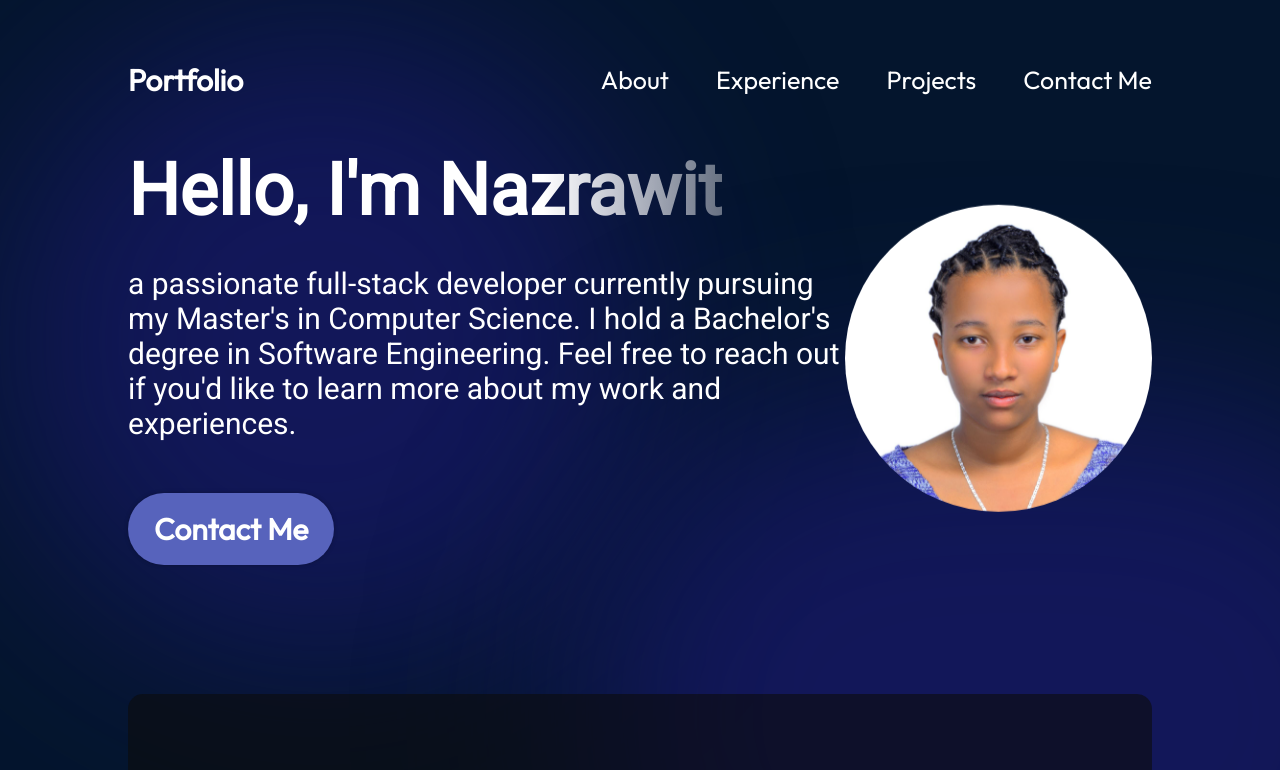
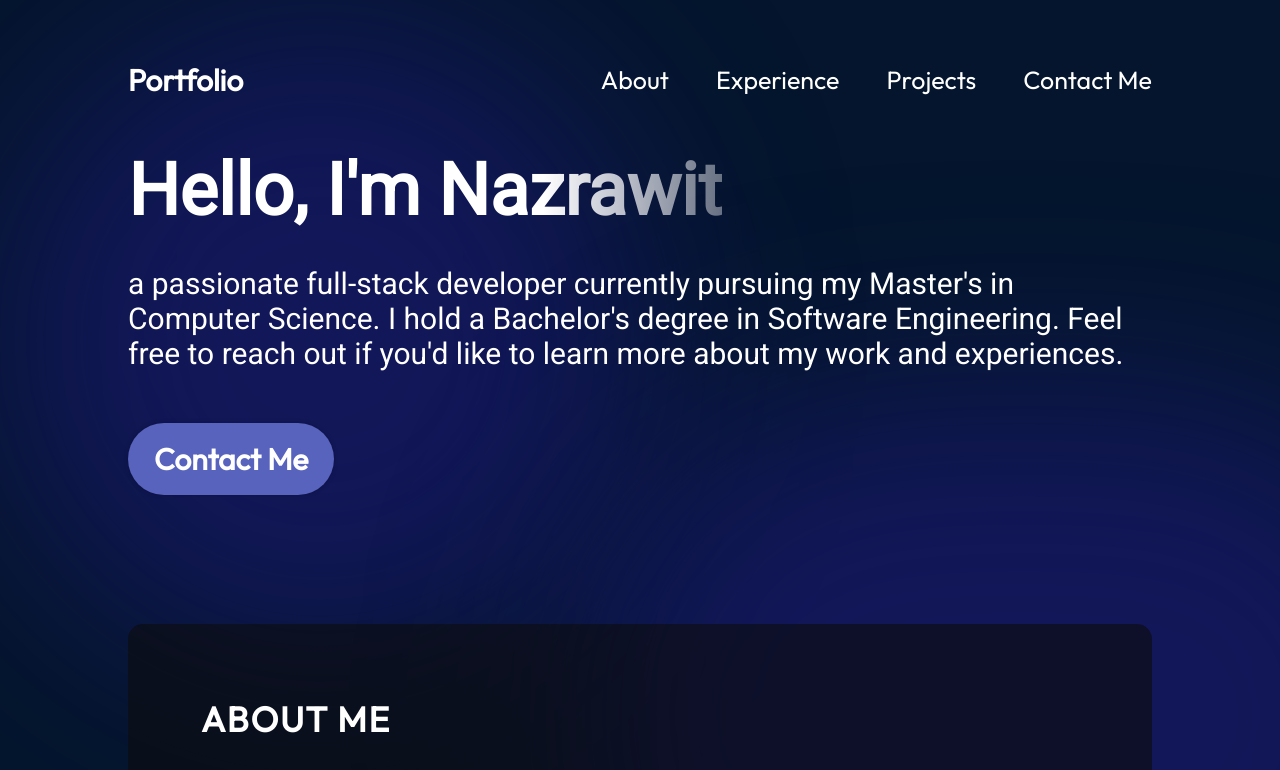
Before and after one commit to NazrawitGemechu/porfolio, a React (Vite) app in the folder my-portfolio/: page / in a window 1280 px wide. Shown: the top 770 px of the page. Built offline with nearby package versions, Linux system fonts and the light colour scheme.

Commit message:
Update Hero.jsx

```diff
--- a/my-portfolio/src/components/Hero/Hero.jsx
+++ b/my-portfolio/src/components/Hero/Hero.jsx
@@ -12,7 +12,8 @@ const Hero = () => {
         </p>
         <a href="#contact" className={styles.contactBtn}>Contact Me</a>
     </div>
-    <img className={styles.heroImg}src={getImageUrl("hero/old_photo.jpg")} alt="hero image of me"/>
+   {/* <img className={styles.heroImg} src={getImageUrl("hero/old_photo.jpg")} alt="hero image of me" /> */}
+
   <div className={styles.topBlur}/>
 
   <div className={styles.bottomBlur}/>
```
